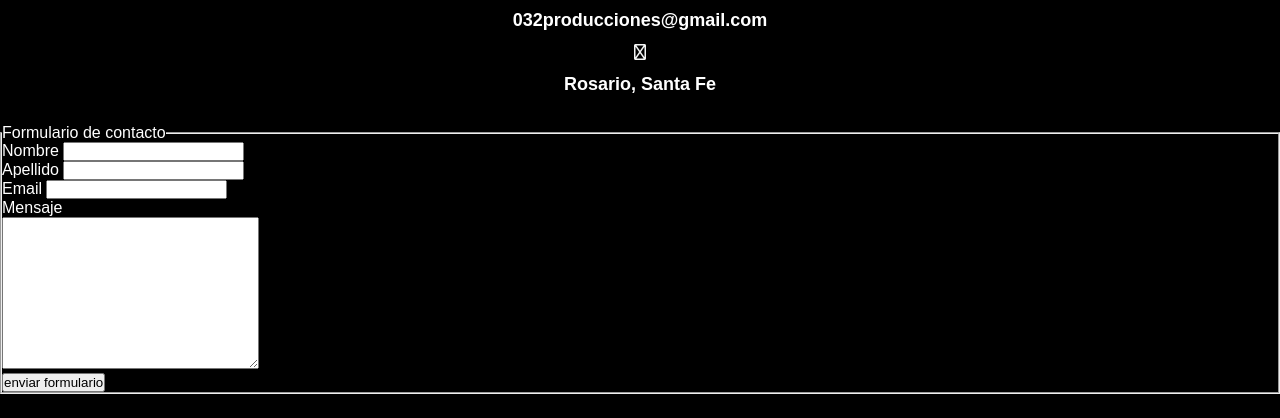
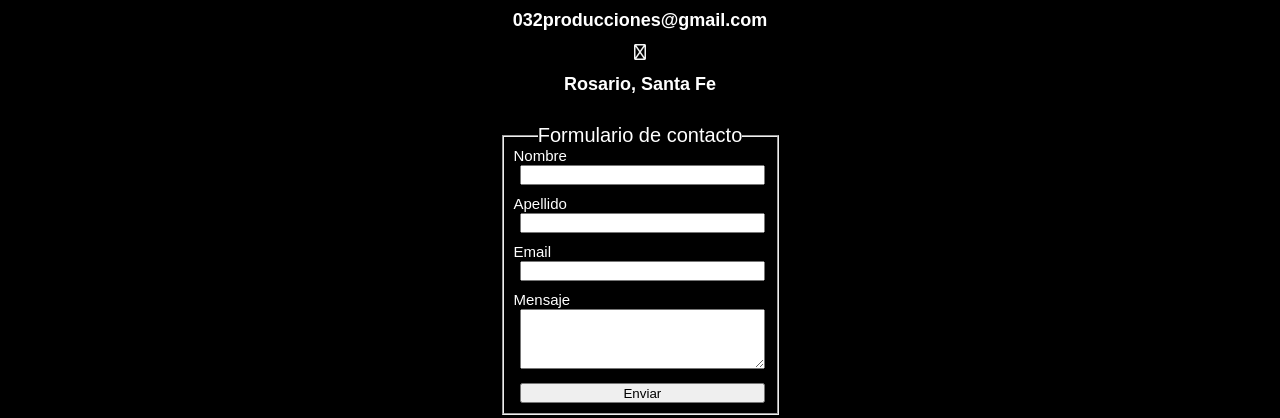
Before and after one commit to PauliVallone/032producciones, a plain HTML site: page pages/contacto.html in a window 1280 px wide. Shown: the part 305-723 px from the top of the page. Drawn offline with Linux system fonts and the light colour scheme.

Commit message:
css al formulario

```diff
--- a/css/style.css
+++ b/css/style.css
@@ -465,3 +465,37 @@ body {
 .subtitle {
   font-size: 18px;
 }
+
+.form {
+  width: 100%;
+  max-width: 600px;
+  margin: 0 auto;
+  display: flex;
+  flex-direction: column;
+  justify-content: center;
+  align-items: center;
+}
+
+.form legend {
+  font-size: 20px;
+  text-align: center;
+}
+
+.form label {
+  font-size: 15px;
+  margin-left: 10px;
+}
+
+.form input {
+  width: 90%;
+  height: 20px;
+  margin-left: 1rem;
+  margin-bottom: 10px;
+}
+
+.form textarea {
+  height: 60px;
+  width: 90%;
+  margin-left: 1rem;
+  margin-bottom: 10px;
+}
--- a/pages/contacto.html
+++ b/pages/contacto.html
@@ -61,7 +61,7 @@
     </div>
     <main>
       <section>
-        <form action="">
+        <form class="form" action="">
           <fieldset>
             <legend>Formulario de contacto</legend>
             <div>
@@ -87,7 +87,7 @@
                 ></textarea>
               </div>
             </div>
-            <input type="submit" value="enviar formulario" />
+            <input type="submit" value="Enviar" />
           </fieldset>
         </form>
       </section>
```
